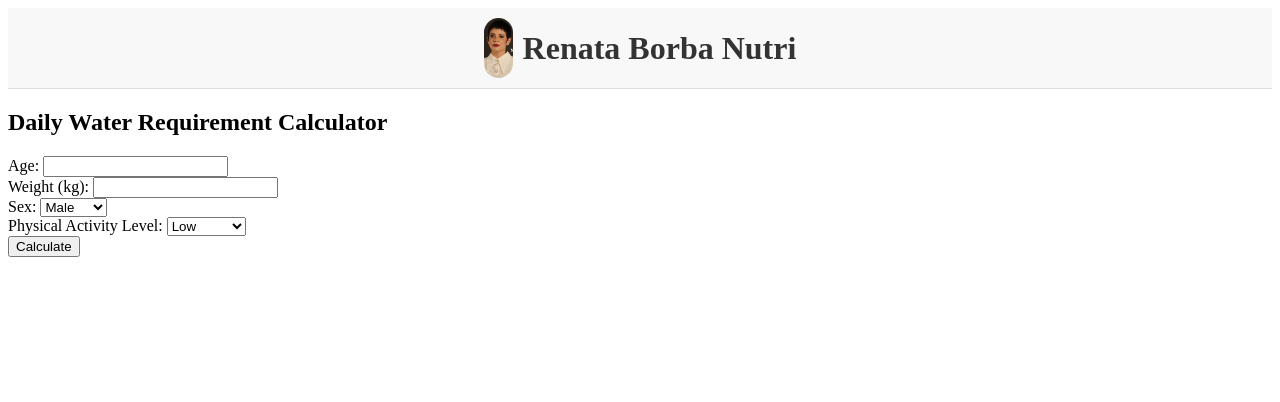
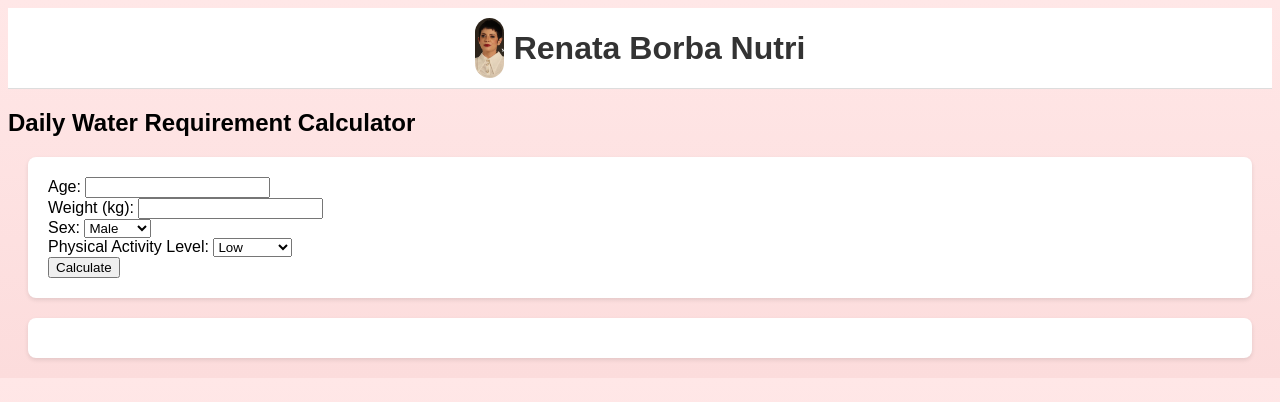
Before and after one commit to renataborbanutri/water, a plain HTML site: page index.html in a window 1280 px wide. Drawn offline with Linux system fonts and the light colour scheme.

Commit message:
Update style.css

```diff
--- a/style.css
+++ b/style.css
@@ -1,8 +1,13 @@
+body {
+    background: linear-gradient(to bottom, #ffe7e7, #fcdcdc);
+    font-family: Arial, sans-serif; /* Ensures the font is nice and readable */
+}
+
 header {
     display: flex;
     align-items: center;
     justify-content: center;
-    background-color: #f8f8f8;
+    background-color: #fff;
     padding: 10px 20px;
     border-bottom: 1px solid #ddd;
 }
@@ -13,7 +18,24 @@ header h1 {
 }
 
 .profile-pic {
-    height: 60px; /* Adjust based on your preference */
-    border-radius: 30px; /* Makes the image round */
+    height: 60px;
+    border-radius: 30px;
     margin-right: 10px;
 }
+
+/* Styles for the form and result */
+form {
+    margin: 20px;
+    padding: 20px;
+    background-color: #ffffff; /* Light background for the form for better readability */
+    border-radius: 8px;
+    box-shadow: 0 2px 4px rgba(0,0,0,0.1);
+}
+
+#result {
+    margin: 20px;
+    padding: 20px;
+    background-color: #ffffff;
+    border-radius: 8px;
+    box-shadow: 0 2px 4px rgba(0,0,0,0.1);
+}
```
